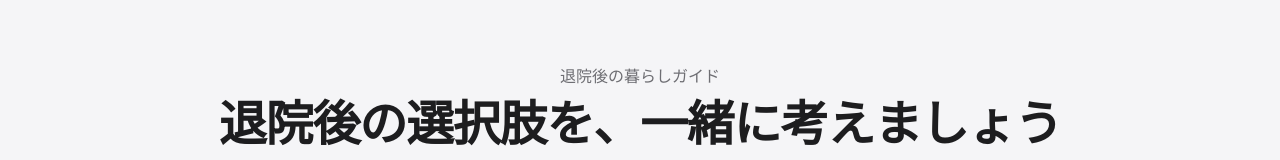
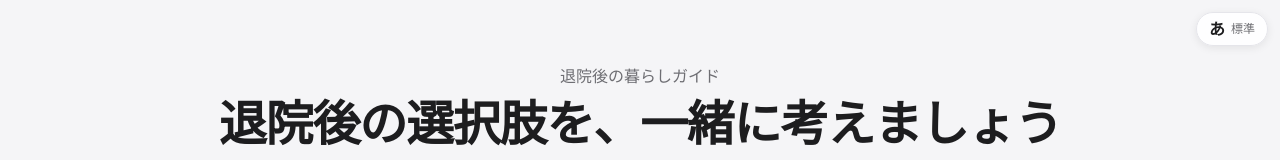
Before and after one commit to akihiroishimoto7-web/kazokusupport, a Next.js app: page / in a window 1280 px wide. Shown: the top 160 px of the page. Built offline with nearby package versions, Linux system fonts and the light colour scheme.

Commit message:
feat: Low - add font size control (normal/large/x-large) for elderly families

```diff
--- a/app/layout.tsx
+++ b/app/layout.tsx
@@ -1,6 +1,7 @@
 import type { Metadata, Viewport } from "next";
 import "./globals.css";
 import BottomNav from "@/components/BottomNav";
+import FontSizeControl from "@/components/FontSizeControl";
 
 export const metadata: Metadata = {
   title: "退院後の暮らしガイド",
@@ -18,6 +19,7 @@ export default function RootLayout({ children }: { children: React.ReactNode })
     <html lang="ja">
       {/* pb-20 でタブバー分の余白を確保 */}
       <body className="font-sans pb-20">
+        <FontSizeControl />
         {children}
         <BottomNav />
       </body>
--- /dev/null
+++ b/components/FontSizeControl.tsx
@@ -0,0 +1,49 @@
+"use client";
+import { useEffect, useState } from "react";
+
+const STORAGE_KEY = "kazoku-font-scale";
+
+const SCALES = [
+  { label: "標準", size: "16px" },
+  { label: "大",   size: "18px" },
+  { label: "特大", size: "20px" },
+];
+
+export default function FontSizeControl() {
+  const [index, setIndex]   = useState(0);
+  const [loaded, setLoaded] = useState(false);
+
+  // 起動時に保存済みのサイズを適用
+  useEffect(() => {
+    try {
+      const saved = localStorage.getItem(STORAGE_KEY);
+      const i = saved ? Math.min(Math.max(parseInt(saved, 10), 0), SCALES.length - 1) : 0;
+      setIndex(i);
+      document.documentElement.style.fontSize = SCALES[i].size;
+    } catch { /* ignore */ }
+    setLoaded(true);
+  }, []);
+
+  const cycle = () => {
+    const next = (index + 1) % SCALES.length;
+    setIndex(next);
+    document.documentElement.style.fontSize = SCALES[next].size;
+    try { localStorage.setItem(STORAGE_KEY, String(next)); } catch { /* ignore */ }
+  };
+
+  if (!loaded) return null;
+
+  return (
+    <button
+      onClick={cycle}
+      aria-label={`文字サイズを変える（現在：${SCALES[index].label}）`}
+      className="no-print fixed top-3 right-3 z-50 flex items-center gap-1.5
+                 rounded-full bg-white/90 backdrop-blur-md border border-line
+                 px-3 py-2 shadow-[0_2px_8px_rgba(0,0,0,0.08)]
+                 hover:bg-white transition"
+    >
+      <span className="text-ink font-semibold leading-none" style={{ fontSize: "1rem" }}>あ</span>
+      <span className="text-xs text-sub leading-none">{SCALES[index].label}</span>
+    </button>
+  );
+}
```
